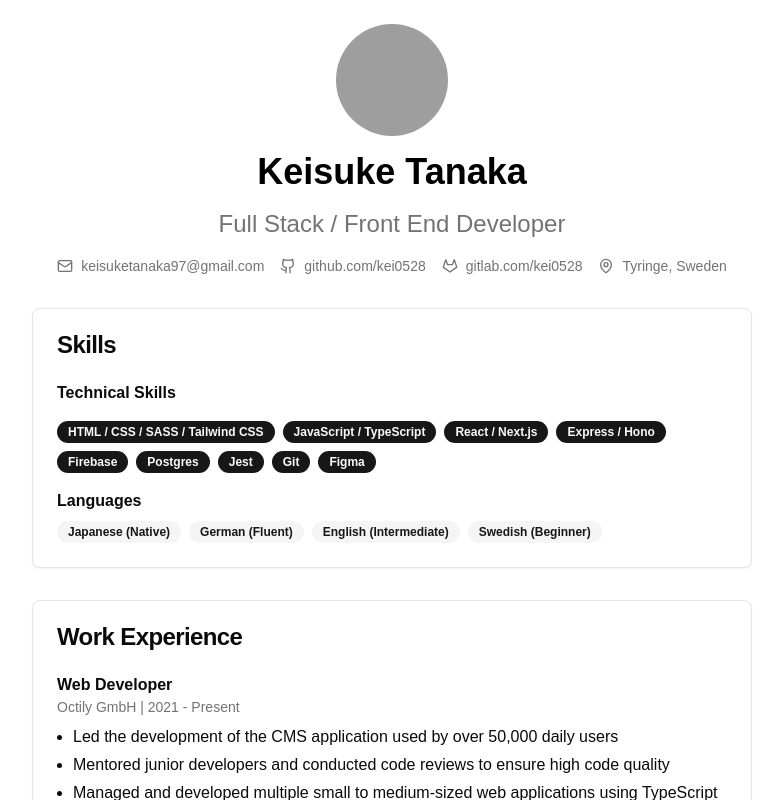
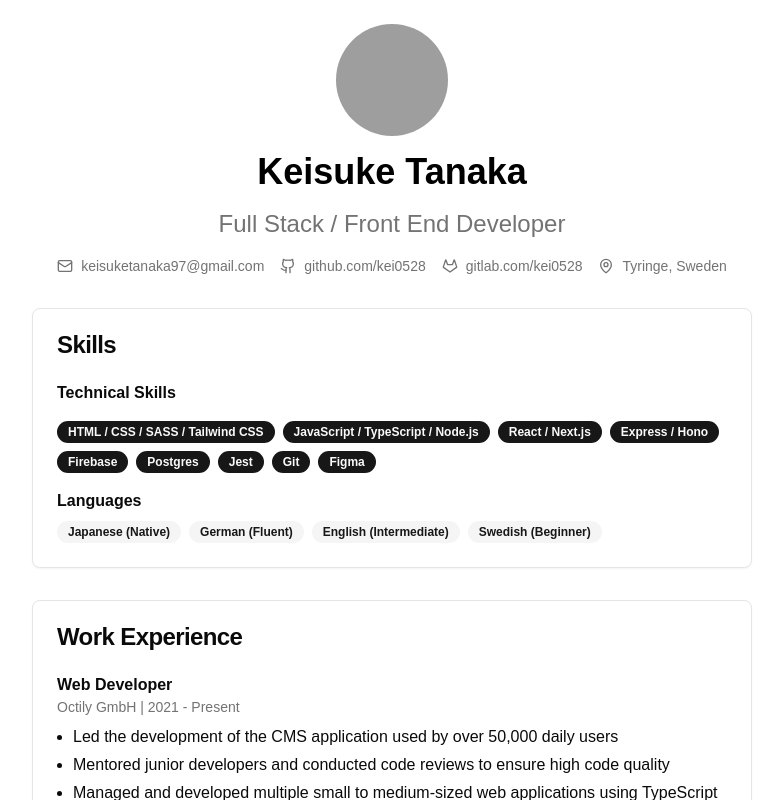
Before and after one commit to kei0528/cv, a Next.js app: page /cv/ in a window 1280 px wide. Shown: the top 800 px of the page, without its empty margins (248-1031 px from the left). Built offline with nearby package versions, Linux system fonts and the light colour scheme; grey boxes are pictures that could not be loaded.

Commit message:
add node.js to skill

```diff
--- a/src/components/frontend-developer-cv.tsx
+++ b/src/components/frontend-developer-cv.tsx
@@ -64,7 +64,7 @@ export function FrontendDeveloperCv() {
             <h3 className='font-semibold mb-2'>Technical Skills</h3>
             <div className='flex flex-wrap gap-2'>
               <Badge>HTML / CSS / SASS / Tailwind CSS</Badge>
-              <Badge>JavaScript / TypeScript</Badge>
+              <Badge>JavaScript / TypeScript / Node.js</Badge>
               <Badge>React / Next.js</Badge>
               <Badge>Express / Hono</Badge>
               <Badge>Firebase</Badge>
```
